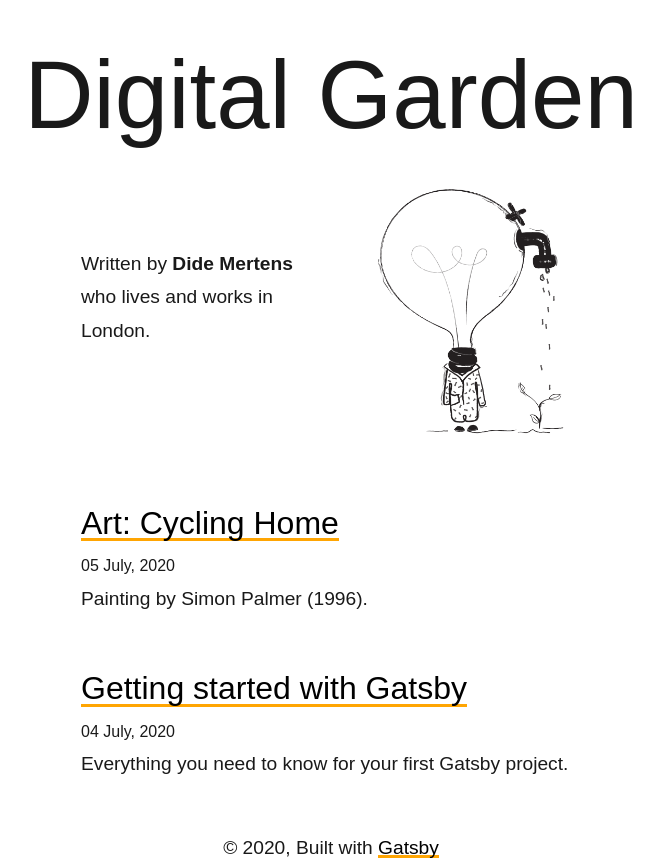
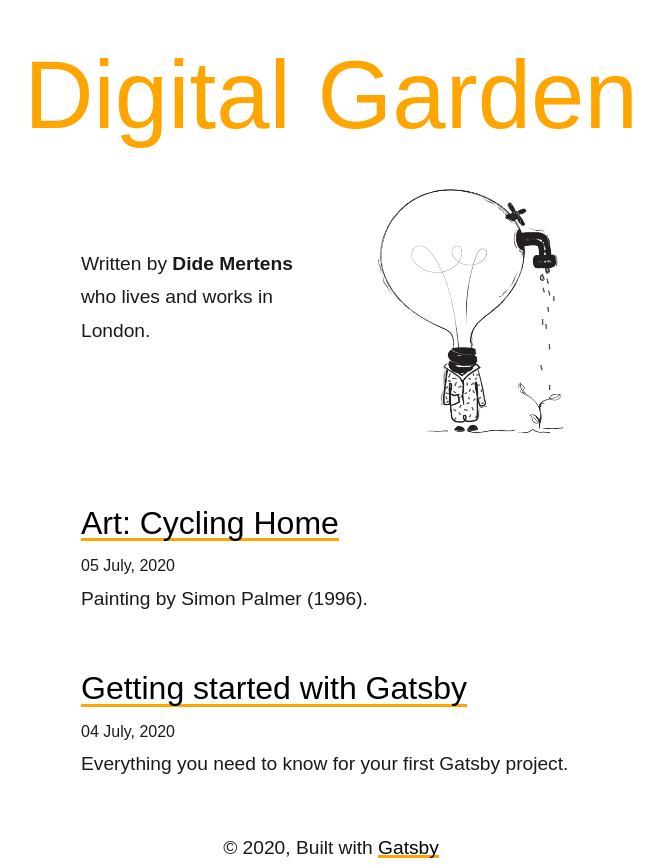
Before and after one commit to didemertens/personal-blog, a Gatsby site: page / in a window 1280 px wide. Shown: the whole page, without its empty margins (309-972 px from the left). Built offline with nearby package versions, Linux system fonts and the light colour scheme; Gatsby itself is replaced by a stand-in of ours; some packages are replaced by stand-ins of ours.

Commit message:
changed title

```diff
--- a/src/components/layout.js
+++ b/src/components/layout.js
@@ -16,6 +16,7 @@ const Layout = ({ location, title, children }) => {
           marginTop: 0,
           fontSize: `6rem`,
           fontFamily: `Open Sans, sans-serif`,
+          color: `orange`
         }}
       >
         <Link
```
